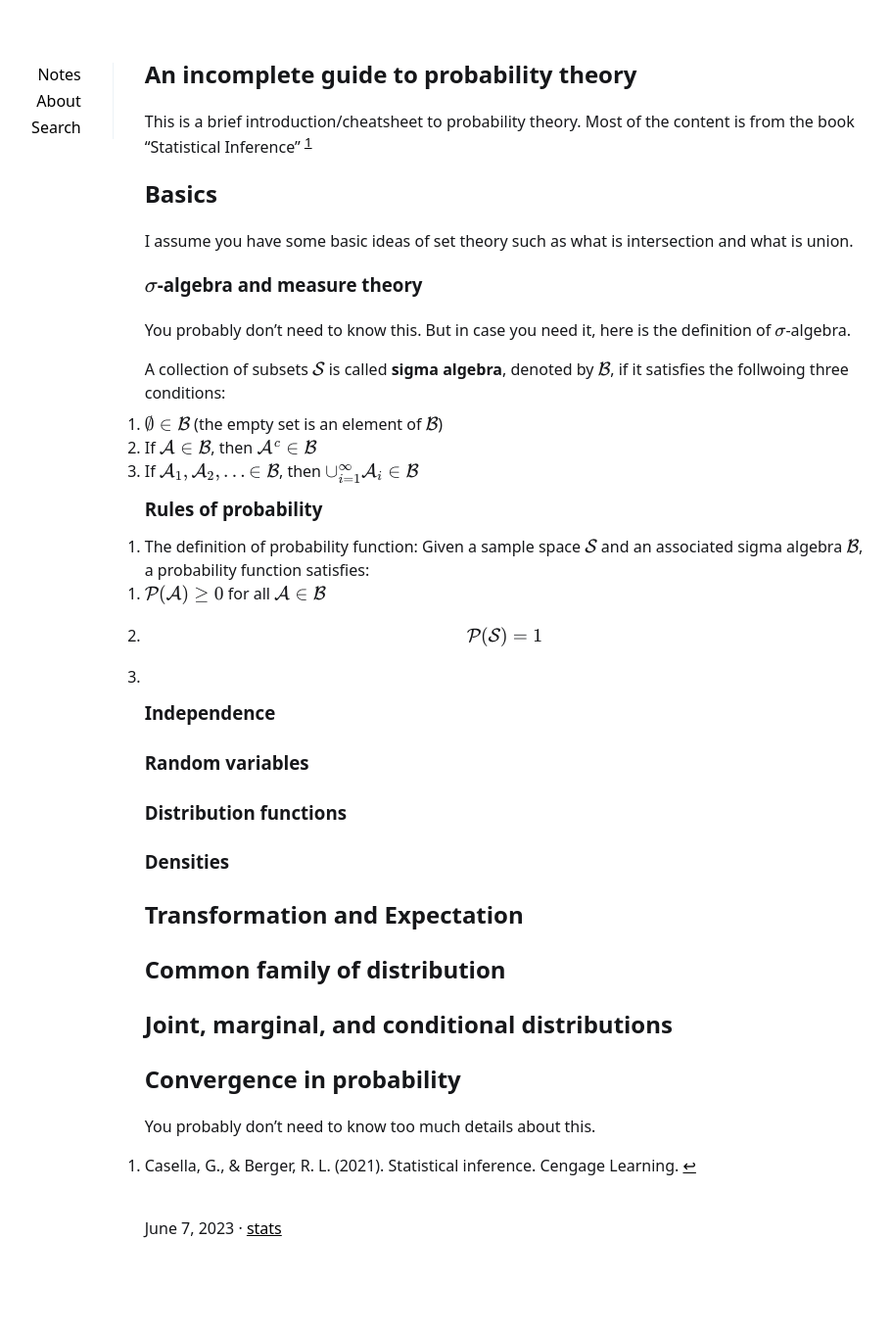
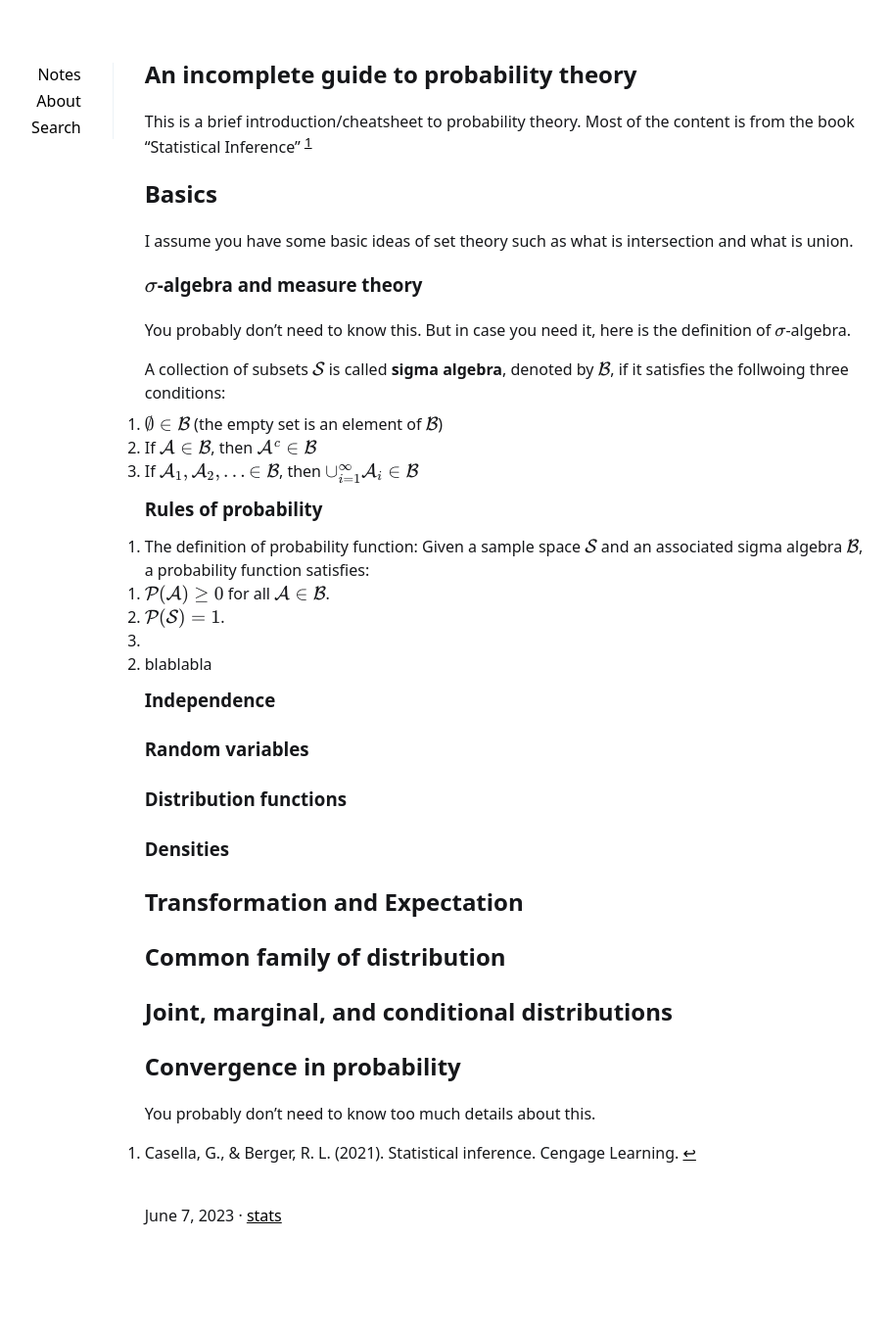
Before and after one commit to acneyouth1996/notes, a Jekyll site: the page built from _posts/2023-06-07-prob-theory.md, in a window 1280 px wide. Shown: the whole page at 98% size, without its empty margins (205-1116 px from the left). Built offline with Jekyll 4.4.1, drawn with Linux system fonts in a browser that asks for light colours.

Commit message:
new post

```diff
--- a/_posts/2023-06-07-prob-theory.md
+++ b/_posts/2023-06-07-prob-theory.md
@@ -27,9 +27,10 @@ A collection of subsets $$\mathcal{S}$$ is called **sigma algebra**, denoted by
 ### Rules of probability
 1. The definition of probability function:
 Given a sample space $$\mathcal{S}$$ and an associated sigma algebra $$\mathcal{B}$$, a probability function satisfies:
-    1. $$\mathcal{P}(\mathcal{A})  \geq 0$$ for all $$\mathcal{A} \in \mathcal{B}$$
-    2. $$\mathcal{P}(\mathcal{S}) = 1$$
+    1. $$\mathcal{P}(\mathcal{A})  \geq 0$$ for all $$\mathcal{A} \in \mathcal{B}$$.
+    2. $$\mathcal{P}(\mathcal{S}) = 1$$.
     3.
+2. blablabla
 
 ### Independence
 ### Random variables
```
Also changed, not shown: 7 other files.
